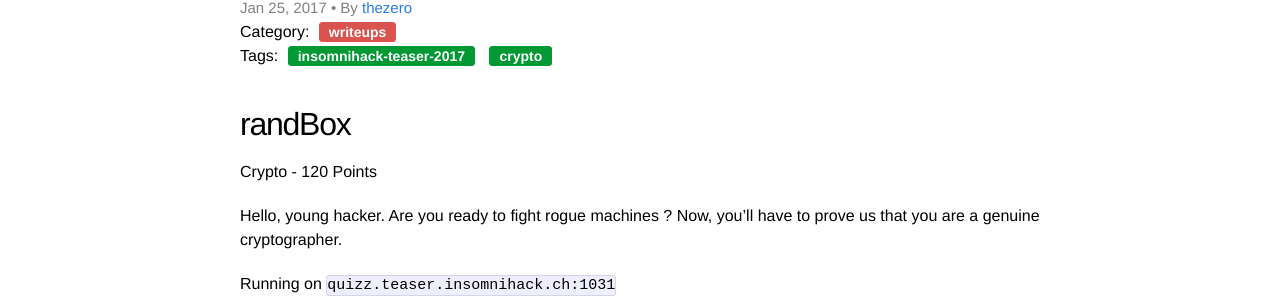
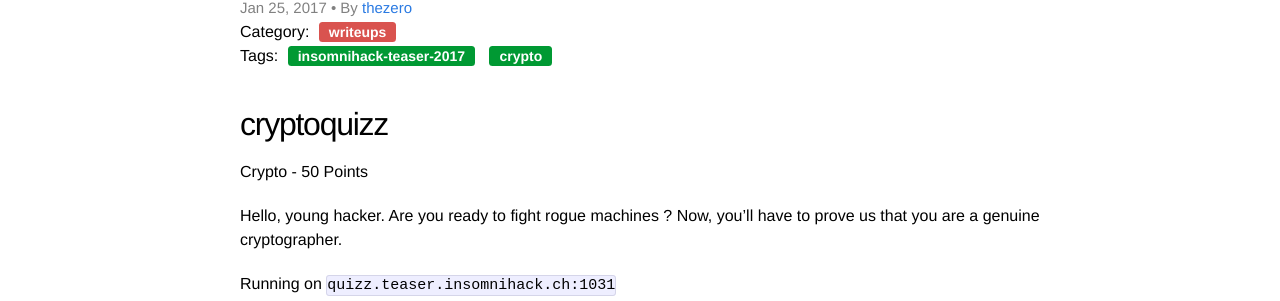
Before and after one commit to PequalsNP-team/pequalsnp-team.github.io, a Jekyll site: the page built from _posts/2017-01-25-cryptoquizz.md, in a window 1280 px wide. Shown: the part 152-453 px from the top of the page. Built offline with Jekyll 4.4.1, drawn with Linux system fonts in a browser that asks for light colours; comment, search, counter and statistics services are not loaded.

Commit message:
Insomni'Hack2017 cryptoquizz

```diff
--- a/_posts/2017-01-25-cryptoquizz.md
+++ b/_posts/2017-01-25-cryptoquizz.md
@@ -6,8 +6,8 @@ author: thezero
 tags: insomnihack-teaser-2017 crypto
 ---
 
-## randBox
-Crypto - 120 Points
+## cryptoquizz
+Crypto - 50 Points
 
 Hello, young hacker. Are you ready to fight rogue machines ? Now, you'll have to prove us that you are a genuine cryptographer.
 
```
